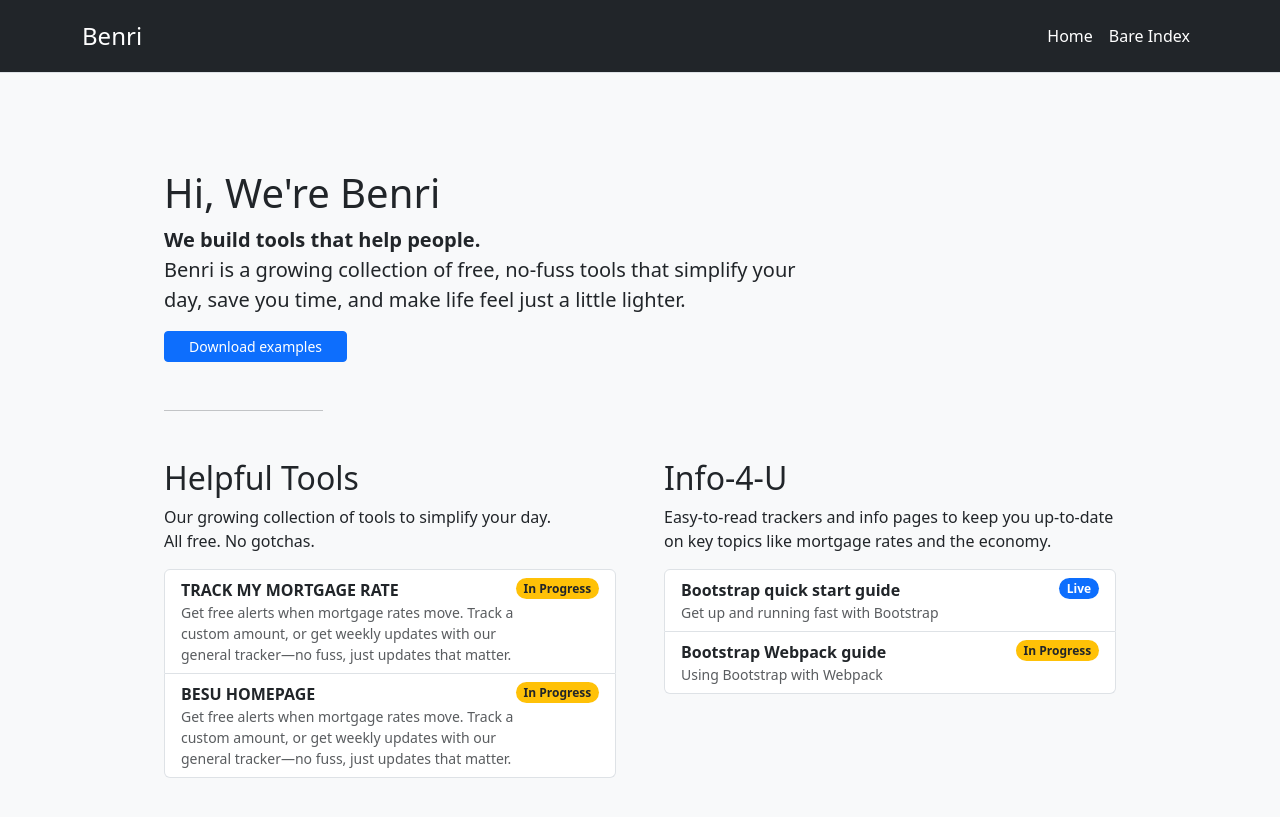
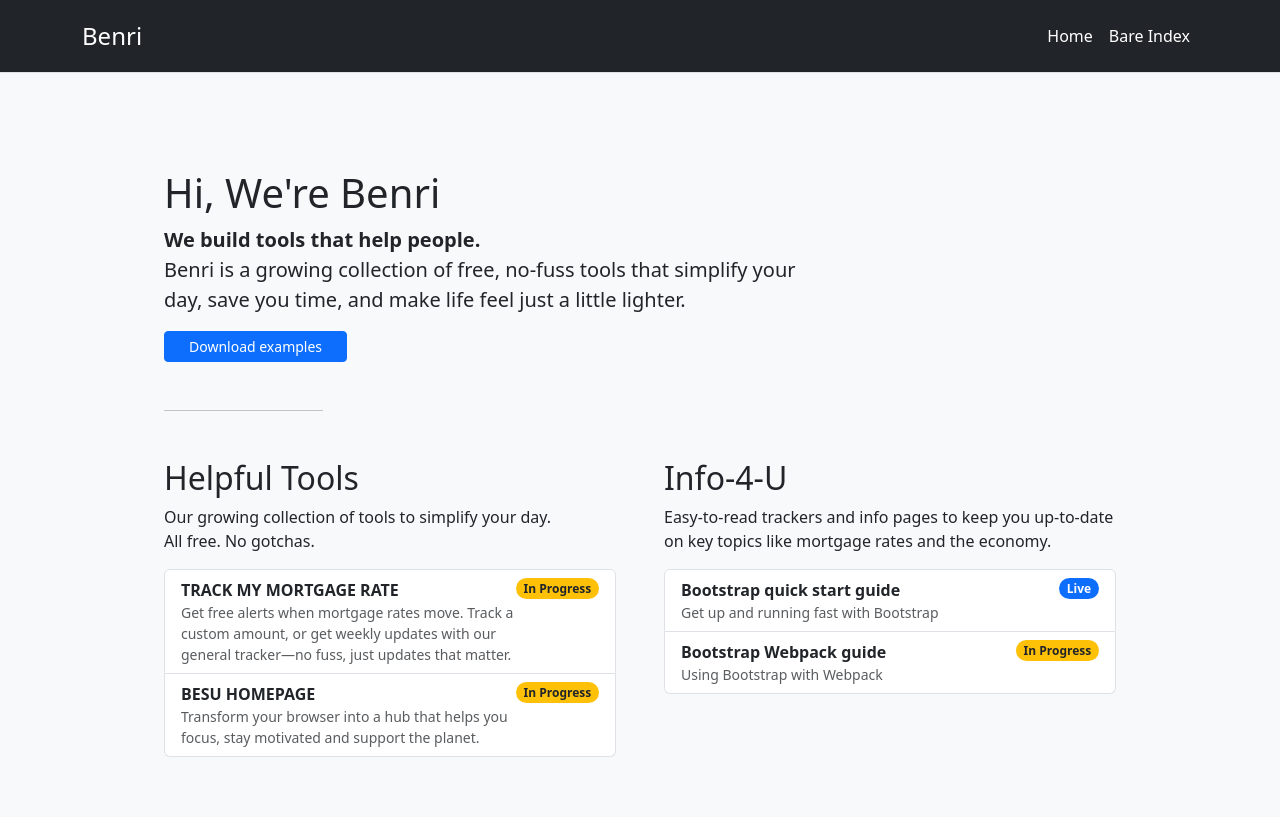
Before and after one commit to RixGpt/benri, a Jekyll site: the page built from index.md, in a window 1280 px wide. Shown: the top 817 px of the page. Built offline with Jekyll 4.4.1, drawn with Linux system fonts in a browser that asks for light colours.

Commit message:
Update index.md

```diff
--- a/index.md
+++ b/index.md
@@ -20,7 +20,7 @@ title: Welcome to Benri
         <p>Our growing collection of tools to simplify your day.<br>
         All free. No gotchas.</p>
         <div class="list-group">
-          <a href="/docs/5.0/getting-started/introduction/" class="list-group-item list-group-item-action d-flex justify-content-between align-items-start">
+          <a href="" class="list-group-item list-group-item-action d-flex justify-content-between align-items-start">
             <div>
               <div class="fw-bold">TRACK MY MORTGAGE RATE</div>
               <small class="d-block text-muted">Get free alerts when mortgage rates move. Track a custom amount, or get weekly updates with our general tracker—no fuss, just updates that matter.</small>
@@ -30,7 +30,7 @@ title: Welcome to Benri
           <a href="https://chromewebstore.google.com/detail/besu-homepage/npfcobepdfphgajogfeejbjpbghdhbnn?utm_source=item-share-cb" target="_blank" class="list-group-item list-group-item-action d-flex justify-content-between align-items-start">
             <div>
               <div class="fw-bold">BESU HOMEPAGE</div>
-              <small class="d-block text-muted">Get free alerts when mortgage rates move. Track a custom amount, or get weekly updates with our general tracker—no fuss, just updates that matter.</small>
+              <small class="d-block text-muted">Transform your browser into a hub that helps you focus, stay motivated and support the planet.</small>
             </div>
             <span class="badge bg-warning text-dark rounded-pill">In Progress</span>
           </a>
```
